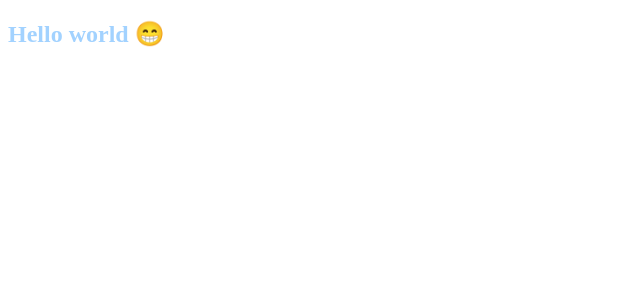
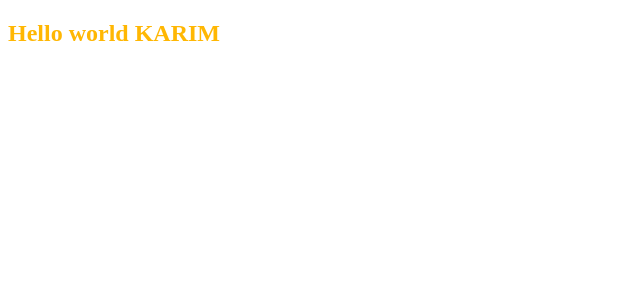
Before and after one commit to KarimMoustamid/Angular-Bootcamp, an Angular app in the folder 00-basics/: page / in a window 1280 px wide. Shown: the top 300 px of the page, without its empty margins (0-640 px from the left). Built offline with nearby package versions, Linux system fonts and the light colour scheme.

Commit message:
Interpolation in Angular

```diff
--- a/00-basics/src/app/app.component.css
+++ b/00-basics/src/app/app.component.css
@@ -1,3 +1,3 @@
 h2 {
-  color: #a2d2ff;
+  color: #ffb703;
 }
--- a/00-basics/src/app/app.component.html
+++ b/00-basics/src/app/app.component.html
@@ -1 +1 @@
-<h2>Hello world 😁</h2>
+<h2>Hello world {{ name.toUpperCase() }}</h2>
--- a/00-basics/src/app/app.component.ts
+++ b/00-basics/src/app/app.component.ts
@@ -8,4 +8,10 @@ import { Component } from '@angular/core';
   styleUrls: ['./app.component.css'],
   // styles: [''],
 })
-export class AppComponent {}
+export class AppComponent {
+  name = 'Karim';
+
+  getName() {
+    return this.name;
+  }
+}
```
